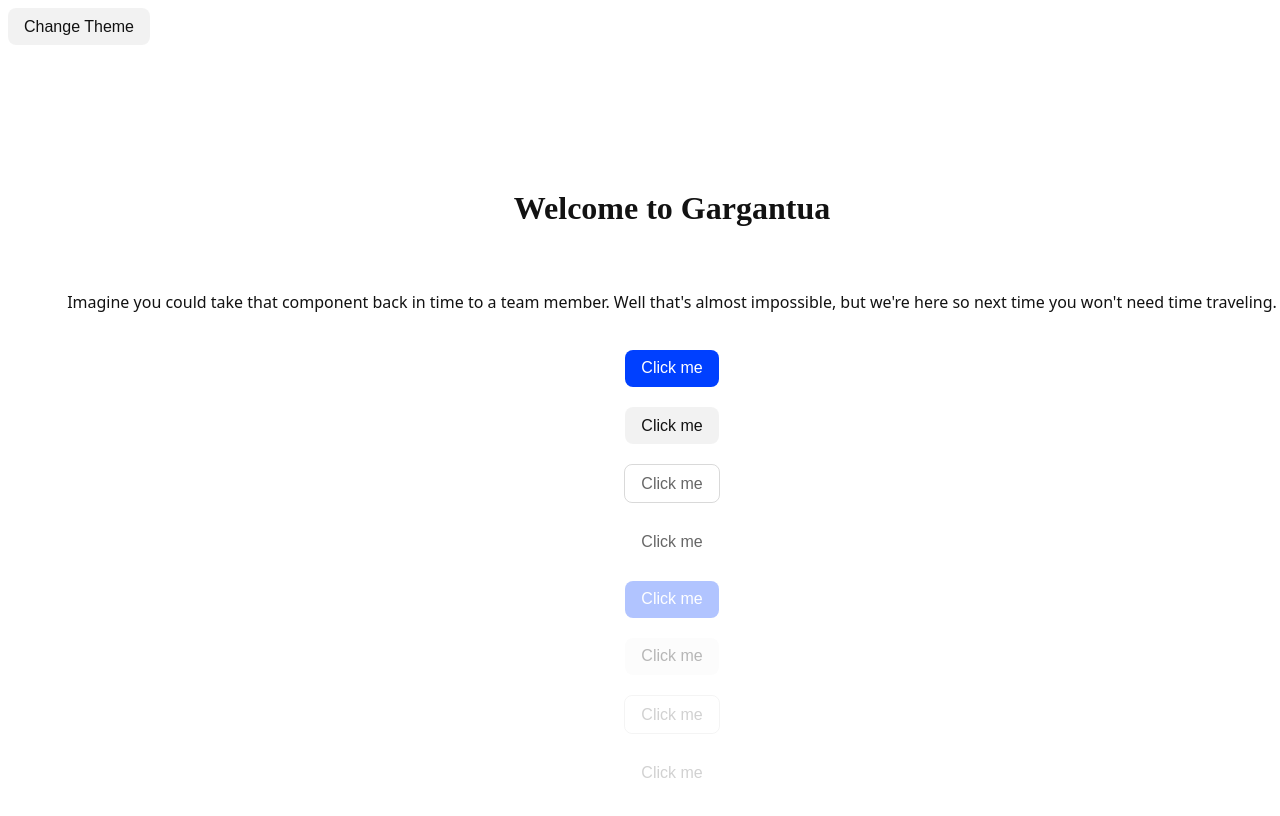
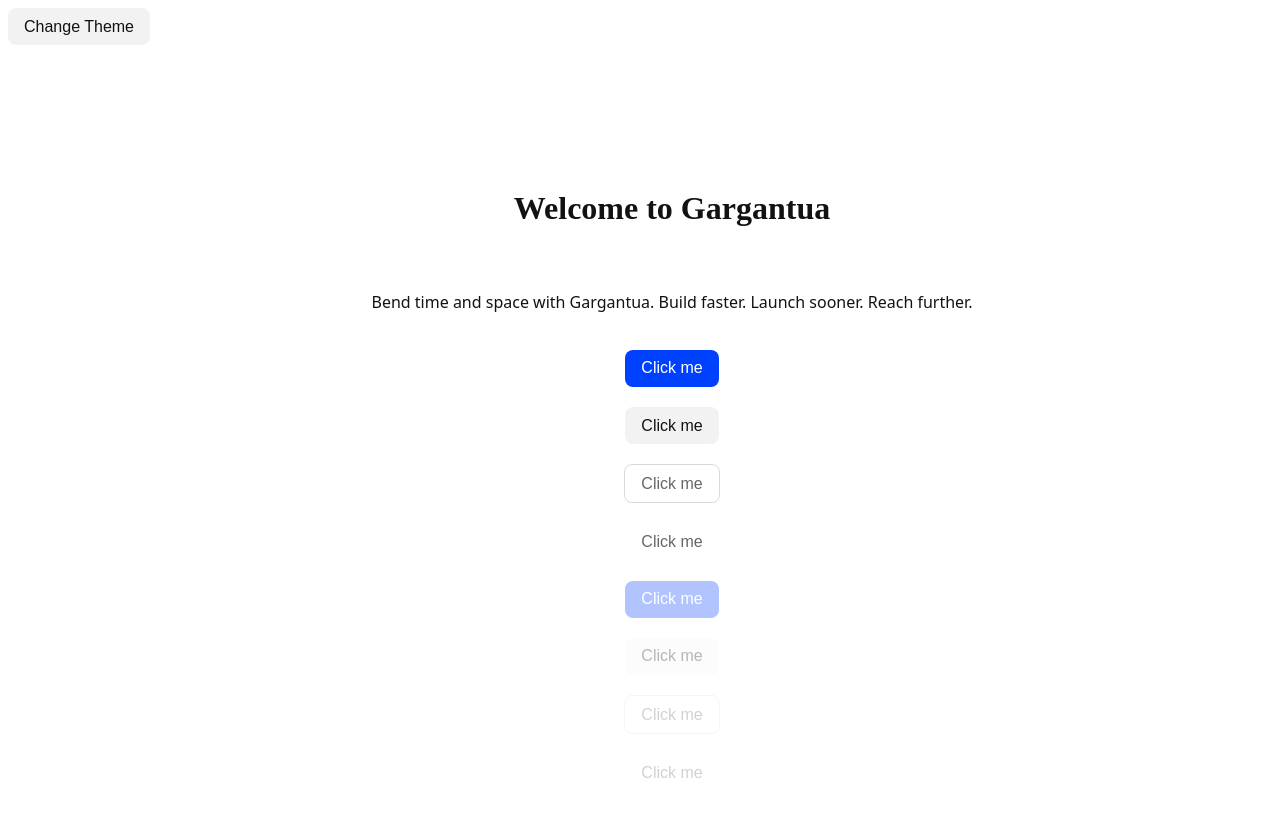
Before and after one commit to EmilianoCicero/Gargantua, a React (Vite) app: page / in a window 1280 px wide. Shown: the top 816 px of the page. Built offline with nearby package versions, Linux system fonts and the light colour scheme.

Commit message:
accessibility check for the buttons

```diff
--- a/src/App.jsx
+++ b/src/App.jsx
@@ -21,7 +21,7 @@ function App() {
       <Container>
         <h1>Welcome to Gargantua</h1>
         <p>
-          Imagine you could take that component back in time to a team member. Well that's almost impossible, but we're here so next time you won't need time traveling.
+        Bend time and space with Gargantua. Build faster. Launch sooner. Reach further.
         </p>
         <Button variant="primary">Click me</Button>
         <Button variant="secondary">Click me</Button>
--- a/src/components/Button/Button.css
+++ b/src/components/Button/Button.css
@@ -58,7 +58,7 @@
     }
 
     .btn.tertiary:focus {
-        box-shadow:  var(--elevation-md);
+        box-shadow: var(--elevation-md);
     }
     .btn.disabled.tertiary:hover {
         color: var(--color-tertiary-fg);
--- a/src/components/Button/Button.jsx
+++ b/src/components/Button/Button.jsx
@@ -5,7 +5,7 @@ const Button = ({ children, variant = 'primary', disabled = false, ...props }) =
   const className = `btn ${variant} ${disabled ? 'disabled' : ''}`;
 
   return (
-    <button className={className} disabled={disabled} {...props}>
+    <button type="button" className={className} disabled={disabled} {...props}>
       {children}
     </button>
   );
```
